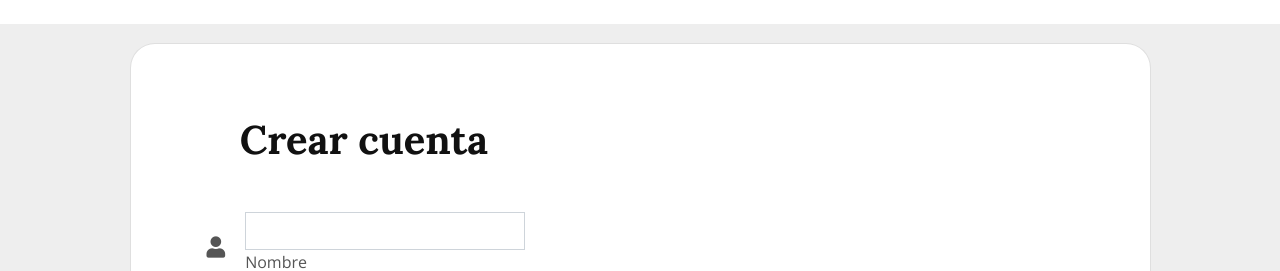
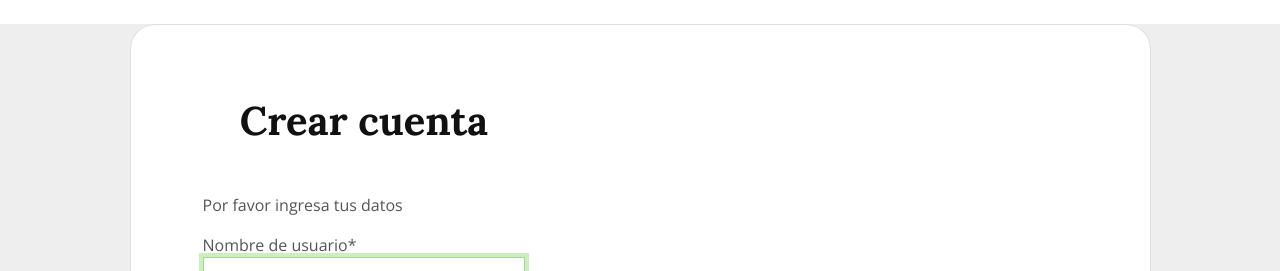
Before and after one commit to Kron17/Holygarden, a Django app: page /registro/ in a window 1280 px wide. Shown: the part 106-377 px from the top of the page. Run offline with Django 4.2, Linux system fonts and the light colour scheme; data that the repository does not hold is empty; some libraries are stand-ins or nearby versions.

Commit message:
Se agrego y modifico el template para registrar usuario, pero aun no funciona bien.

```diff
--- a/core/templates/registration/registro.html
+++ b/core/templates/registration/registro.html
@@ -1,5 +1,6 @@
 {% extends 'core/base.html' %}
 {% load static %}
+{% load crispy_forms_tags %}
 {% block css %}
 
 {% endblock %}
@@ -16,46 +17,11 @@
 
                 <p class="text-center h1 fw-bold mb-5 mx-1 mx-md-4 mt-4">Crear cuenta</p>
 
-                <form class="mx-1 mx-md-4">
+                <form class="mx-1 mx-md-4" METHOD="POST">
 
-                  <div class="d-flex flex-row align-items-center mb-4">
-                    <i class="fas fa-user fa-lg me-3 fa-fw"></i>
-                    <div class="form-outline flex-fill mb-0">
-                      <input type="text" id="form3Example1c" class="form-control" />
-                      <label class="form-label" for="form3Example1c">Nombre</label>
-                    </div>
-                  </div>
-
-                  <div class="d-flex flex-row align-items-center mb-4">
-                    <i class="fas fa-envelope fa-lg me-3 fa-fw"></i>
-                    <div class="form-outline flex-fill mb-0">
-                      <input type="email" id="form3Example3c" class="form-control" />
-                      <label class="form-label" for="form3Example3c">Correo</label>
-                    </div>
-                  </div>
-
-                  <div class="d-flex flex-row align-items-center mb-4">
-                    <i class="fas fa-lock fa-lg me-3 fa-fw"></i>
-                    <div class="form-outline flex-fill mb-0">
-                      <input type="password" id="form3Example4c" class="form-control" />
-                      <label class="form-label" for="form3Example4c">Contraseña</label>
-                    </div>
-                  </div>
-
-                  <div class="d-flex flex-row align-items-center mb-4">
-                    <i class="fas fa-key fa-lg me-3 fa-fw"></i>
-                    <div class="form-outline flex-fill mb-0">
-                      <input type="password" id="form3Example4cd" class="form-control" />
-                      <label class="form-label" for="form3Example4cd">Repita su contraseña</label>
-                    </div>
-                  </div>
-
-                  <div class="form-check d-flex justify-content-center mb-5">
-                    <input class="form-check-input me-2" type="checkbox" value="" id="form2Example3c" />
-                    <label class="form-check-label" for="form2Example3">
-                      Acepto el envio de información sobre productos y más a mi correo.
-                    </label>
-                  </div>
+                  <p>Por favor ingresa tus datos</p>
+                    {% csrf_token %}
+                    {{ form | crispy}}
 
                   <div class="d-flex justify-content-center mx-4 mb-3 mb-lg-4">
                     <a href="{% url 'index' %}" type="button" class="btn btn-primary btn-lg">Registrarse</a>
--- a/core/views.py
+++ b/core/views.py
@@ -4,7 +4,7 @@ from .forms import *
 from django.contrib import messages
 from django.core.paginator import Paginator
 from django.contrib.auth.forms import UserCreationForm
-from django.contrib.auth import login
+from django.contrib.auth import login, authenticate
 from django.contrib.auth.decorators import login_required, user_passes_test
 from .serializers import *
 from rest_framework import viewsets
@@ -126,8 +126,19 @@ def contacto(request):
 def registro(request):
     apiMonedas = requests.get('https://mindicador.cl/api').json()
     data = {
-        'monedas': apiMonedas
+        'monedas': apiMonedas,
+        'form' : UserCreationForm()
     }
+
+    if request.method =='POST':
+        formulario = CustomUserCreationForm(data=request.POST)
+        if formulario.is_valid():
+            formulario.save()
+            user = authenticate(username=formulario.cleaned_data["username"], password=formulario.cleaned_data["password1"])
+            login(request, user)
+            messages.success(request, "Te has registrado correctamente")
+        data["from"] = formulario
+
     return render(request, 'registration/registro.html', data)
 
 @login_required
@@ -233,7 +244,6 @@ def indexapi(request):
 
     }
 
-
     return render(request, 'core/indexapi.html', data)
 
 ######################################################
```
Also changed, not shown: core/forms.py (+8 -0 lines).
